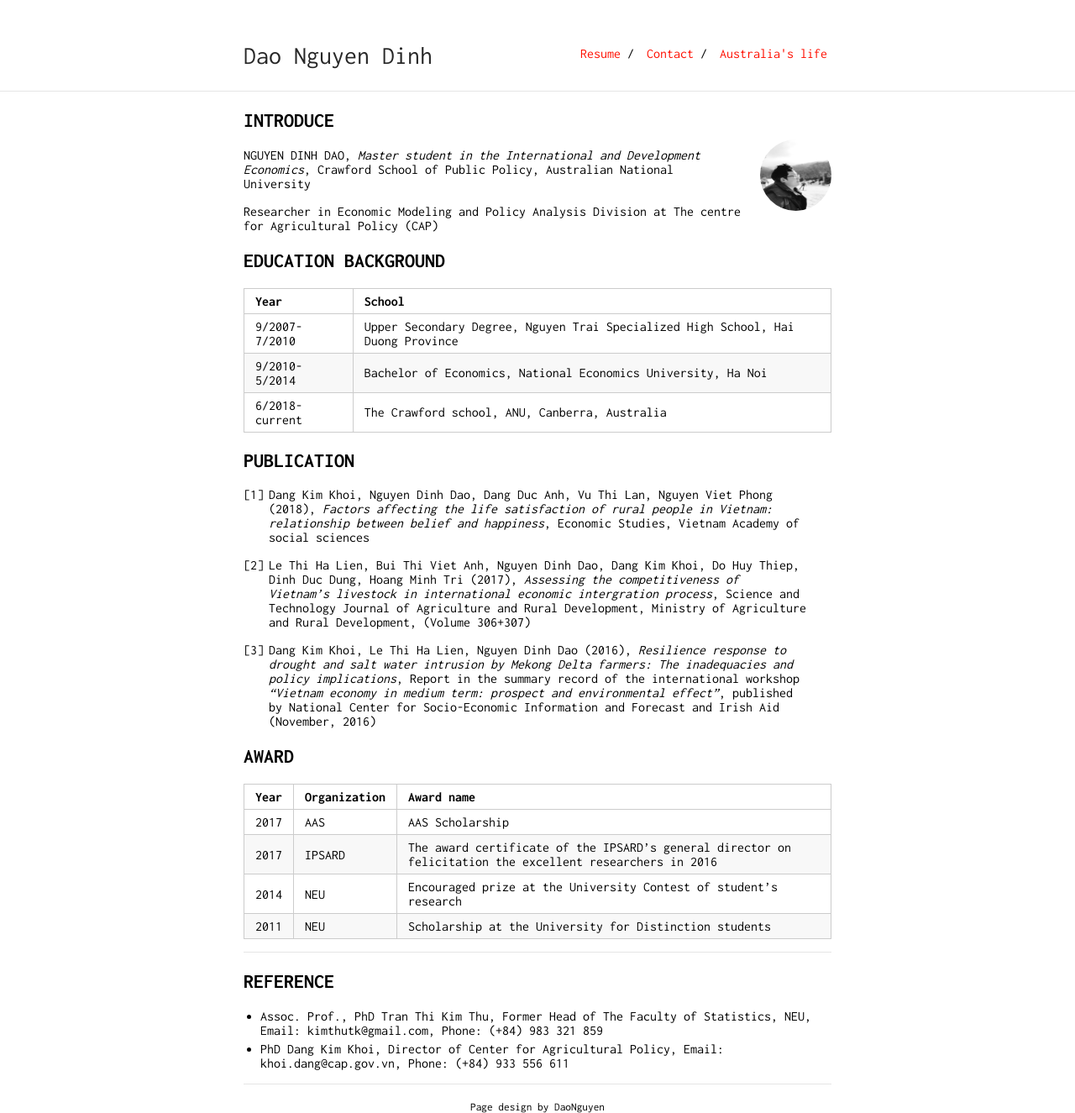
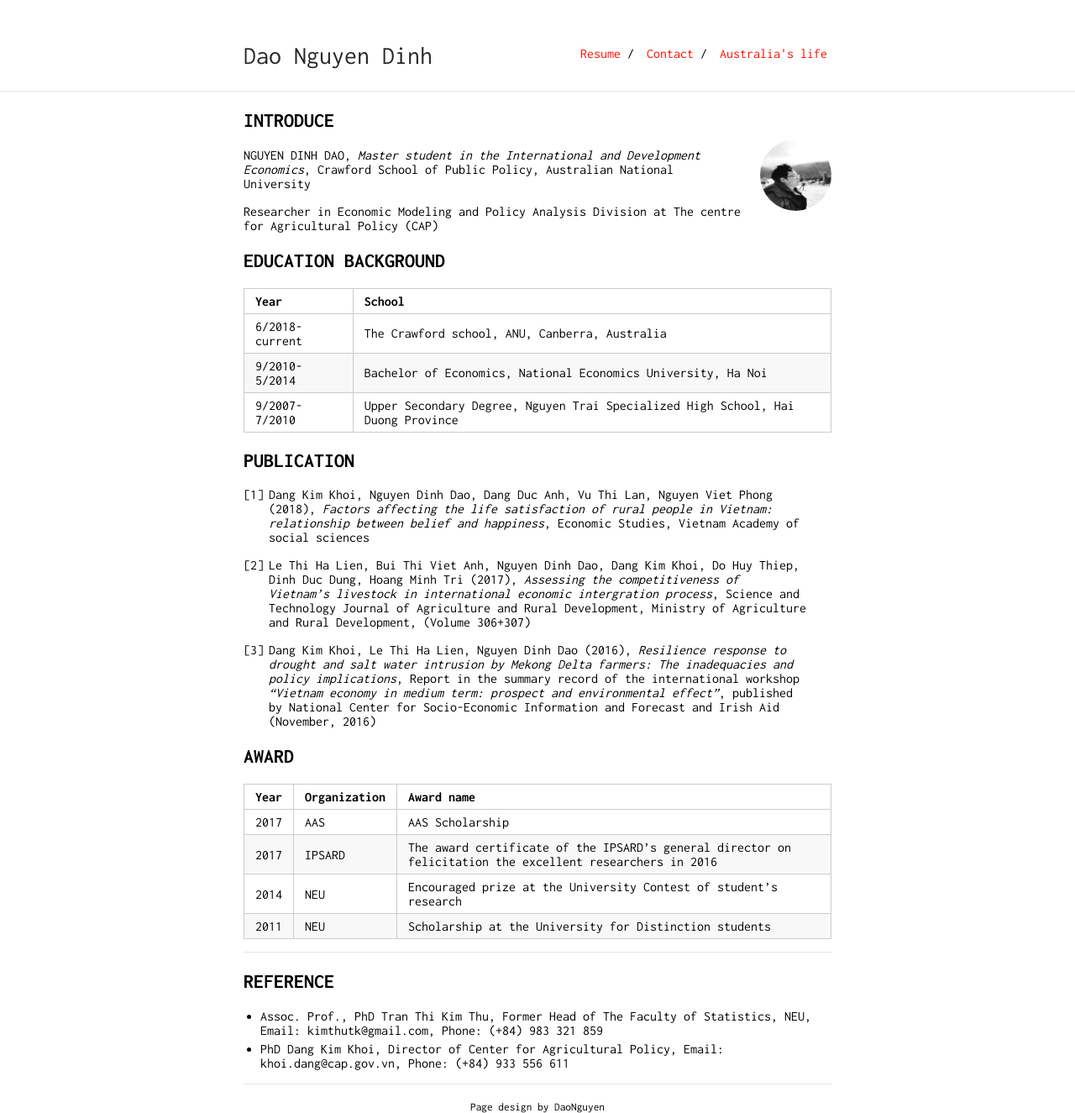
Before and after one commit to daonguyen92hd/daonguyen92.github.io, a Jekyll site: the page built from index.md, in a window 1280 px wide. Shown: the whole page at 84% size. Built offline with Jekyll 4.4.1, drawn with Linux system fonts in a browser that asks for light colours; our own code applies the rules of GitHub Pages for plain Markdown files.

```diff
--- a/index.md
+++ b/index.md
@@ -15,9 +15,9 @@ Researcher in Economic Modeling and Policy Analysis Division at The centre for A
 
 Year | School
 -----|--------
+6/2018-current| The Crawford school, ANU, Canberra, Australia
+9/2010-5/2014 | Bachelor of Economics, National Economics University, Ha Noi
 9/2007-7/2010 | Upper Secondary Degree, Nguyen Trai Specialized High School,                                                             Hai Duong Province
-9/2010-5/2014 | Bachelor of Economics, National Economics University, Ha Noi
-6/2018-current| The Crawford school, ANU, Canberra, Australia
 
 
 ## PUBLICATION
```
